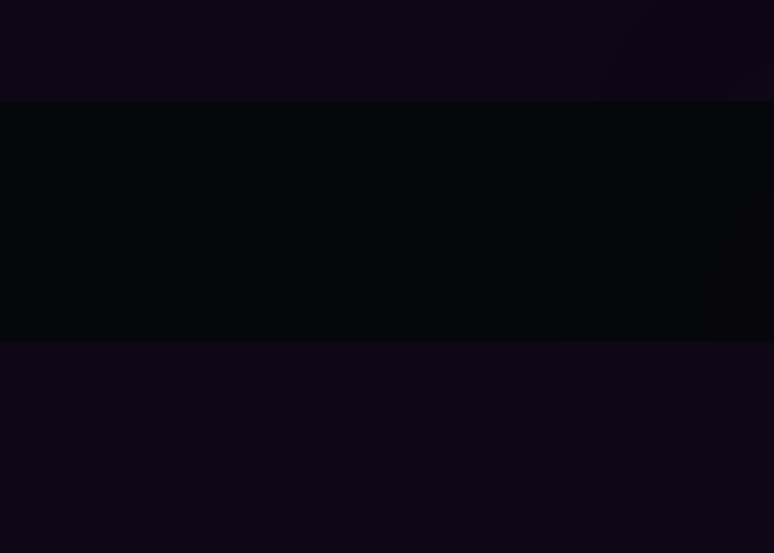
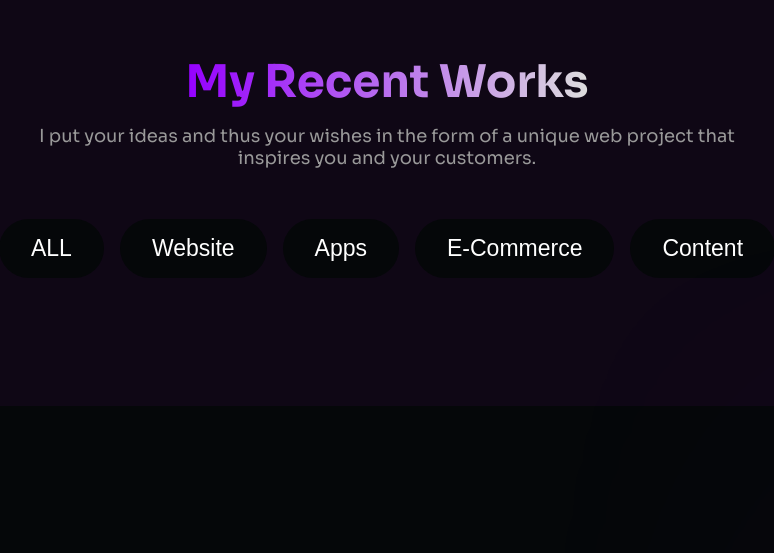
Before and after one commit to DiwanMalla/Portfolio, a Next.js app in the folder FORNTEND/: page / in a window 1280 px wide. Shown: the part 2186-2739 px from the top of the page, without its empty margins (253-1027 px from the left). Built offline with nearby package versions, Linux system fonts and the light colour scheme; a web font is replaced by a local one.

Commit message:
Started project section in home page

```diff
--- a/FORNTEND/pages/index.js
+++ b/FORNTEND/pages/index.js
@@ -187,7 +187,25 @@ export default function Home() {
       </section>
 
       {/* Projects */}
-      <section className="projects"></section>
+      <section className="projects">
+        <div className="container">
+          <div className="project_titles">
+            <h2>My Recent Works</h2>
+            <p>
+              I put your ideas and thus your wishes in the form of a unique web
+              project that inspires you and your customers.
+            </p>
+          </div>
+          <div className="project_buttons">
+            <button>ALL</button>
+
+            <button>Website</button>
+            <button>Apps</button>
+            <button>E-Commerce</button>
+            <button>Content</button>
+          </div>
+        </div>
+      </section>
 
       {/* Experience study */}
       <section className="exstudy"></section>
```
